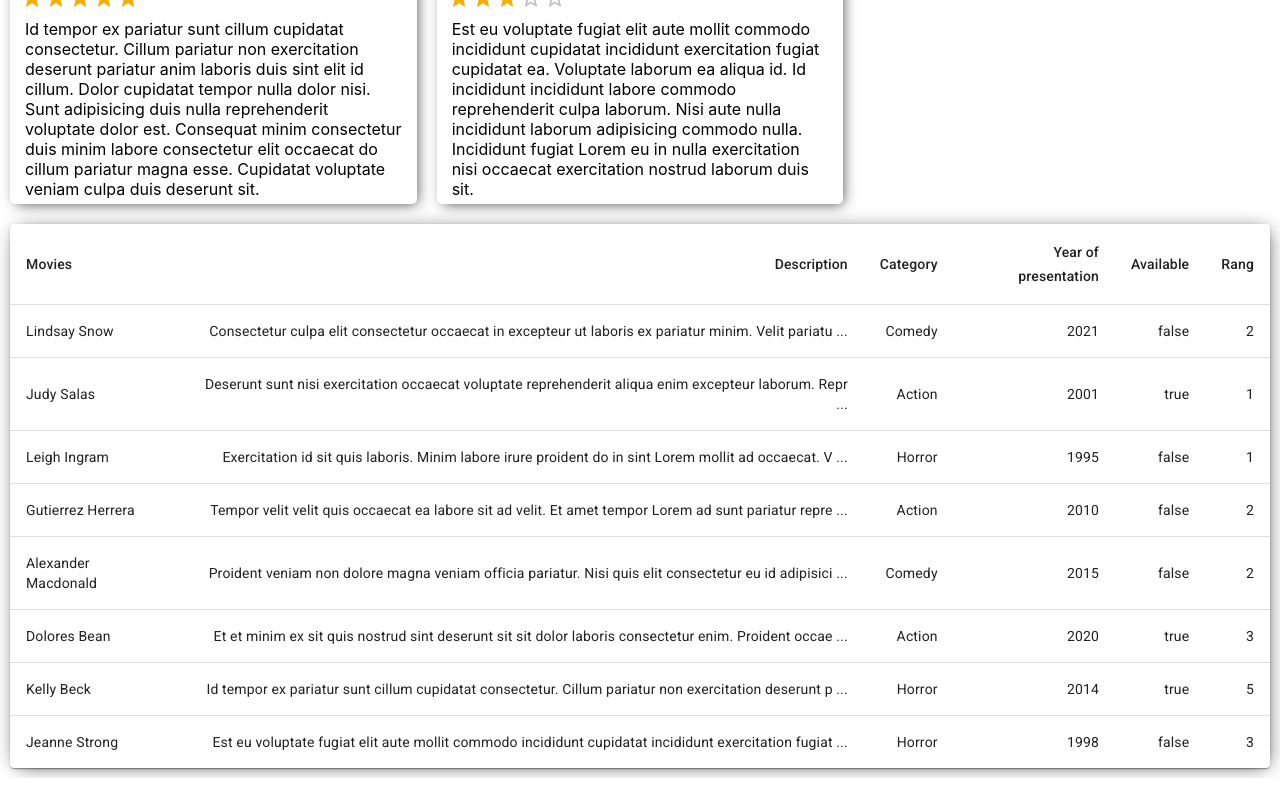
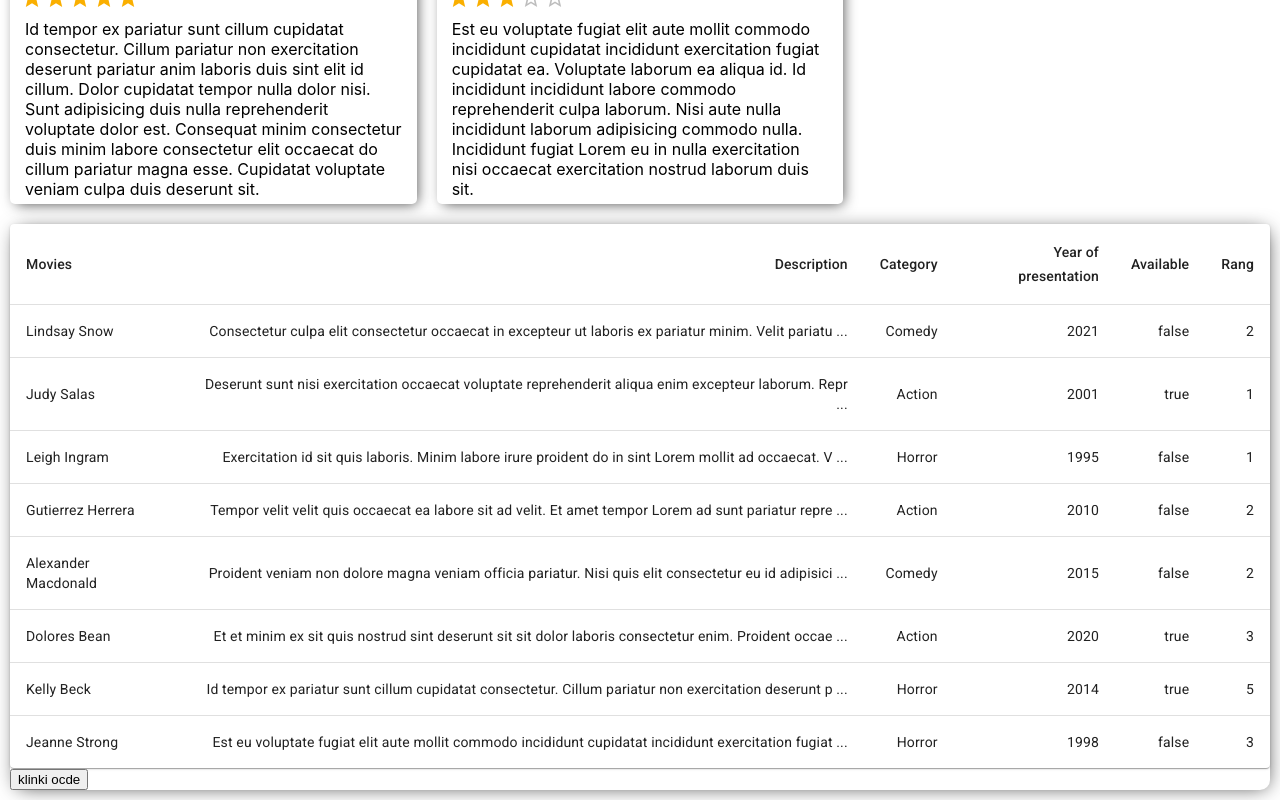
Before and after one commit to NemanjaSupljeglav/infoferc-redux-example, a React (Create React App) app: page / in a window 1280 px wide. Shown: the part 1642-2442 px from the top of the page. Before the commit the page ends 2420 px from the top, so only its background shows below. Built offline with nearby package versions, Linux system fonts and the light colour scheme.

Commit message:
Add edit reducer

```diff
--- a/src/components/movieDataTable/movieDataTable.js
+++ b/src/components/movieDataTable/movieDataTable.js
@@ -6,11 +6,14 @@ import TableContainer from "@mui/material/TableContainer";
 import TableHead from "@mui/material/TableHead";
 import TableRow from "@mui/material/TableRow";
 import Paper from "@mui/material/Paper";
+import { editMovie } from "../../redux/moviesSlice";
+import { useDispatch } from "react-redux";
 import "./movieDataTable.css";
+
+
 function createData(movies, description, category, year, available, rang) {
   return { movies, description, category, year, available, rang };
 }
-
 function MovieDataTable(props) {
   const rows = [
     props.movies.map((movie) =>
@@ -24,7 +27,7 @@ function MovieDataTable(props) {
       )
     ),
   ];
-
+  const dispatch = useDispatch();
   return (
     <div className="movie-data-table-wrapper">
       {props.movies && (
@@ -68,6 +71,7 @@ function MovieDataTable(props) {
           </Table>
         </TableContainer>
       )}
+      <button onClick={() => { dispatch(editMovie()) }}>klinki ocde</button>
     </div>
   );
 }
--- a/src/redux/moviesSlice.js
+++ b/src/redux/moviesSlice.js
@@ -1,6 +1,6 @@
 import { createSlice } from "@reduxjs/toolkit";
 import api from "../API/api.json";
-
+const b = api
 export const moviesSlice = createSlice({
   name: "movies",
   initialState: {
@@ -13,6 +13,12 @@ export const moviesSlice = createSlice({
     addNewMovie: (state, { payload }) => {
       state.movies = [payload].concat(api);
       console.log("proslo");
+    },
+    editMovie: (state) => {
+      console.log("api")
+      console.log(api[1])
+      console.log("api")
+      state.movies = api.slice(1)
     },
   },
 });
@@ -41,6 +47,6 @@ export const FetchMovie = () => {
 
 */
 // Action creators are generated for each case reducer function
-export const { getMovies, addNewMovie } = moviesSlice.actions;
+export const { getMovies, addNewMovie, editMovie } = moviesSlice.actions;
 
 export default moviesSlice.reducer;
```
